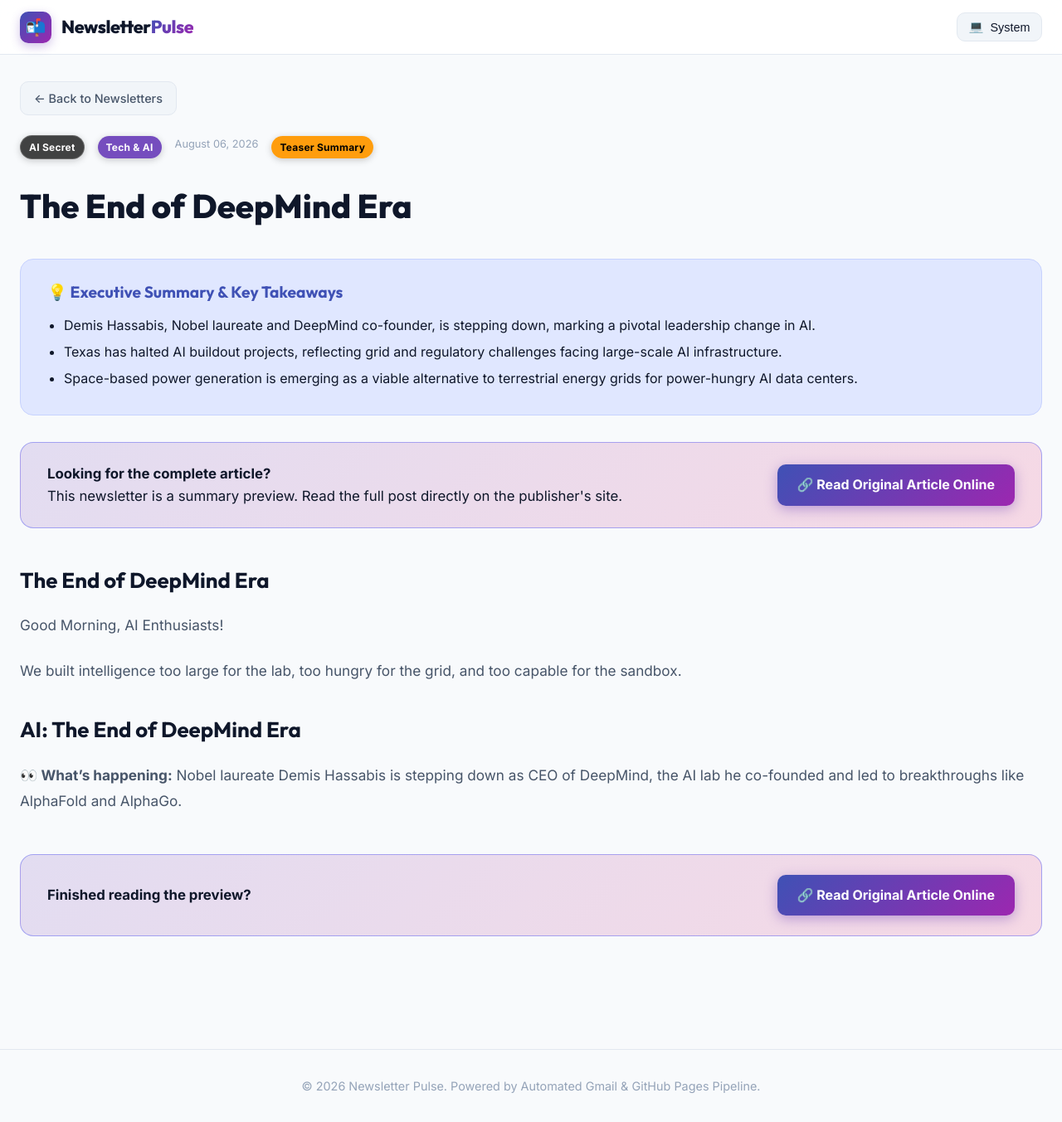
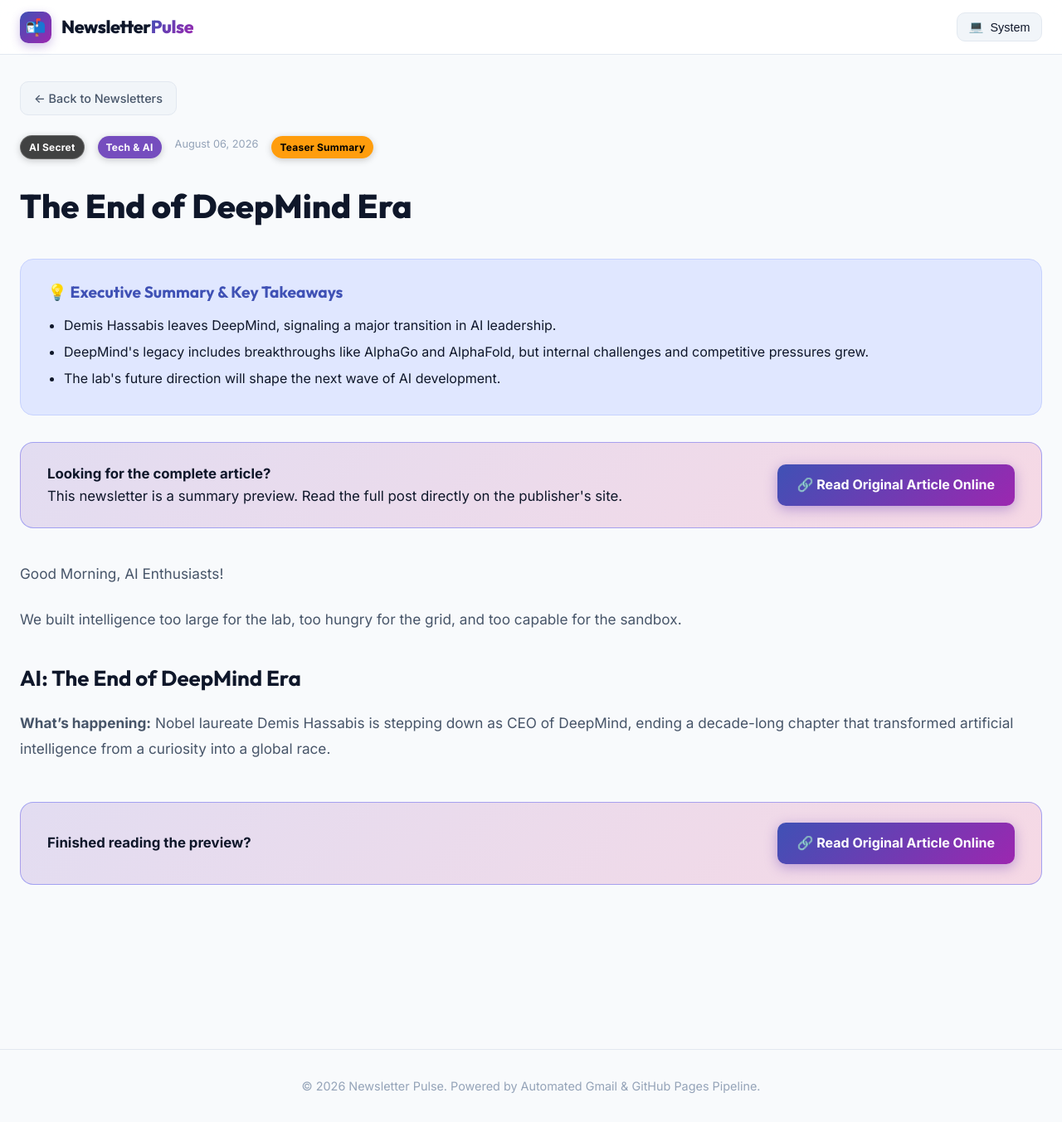
Before and after one commit to vampcoder/daily-newsletters, a Jekyll site: the page built from _posts/2026-08-06-the-end-of-deepmind-era.md, in a window 1280 px wide and 1353 px high. Shown: the whole window at 83% size. Built offline with Jekyll 4.4.1, drawn with Linux system fonts in a browser that asks for light colours.

Commit message:
Update newsletter: 🛎️ The End of DeepMind Era

```diff
--- a/_posts/2026-08-06-the-end-of-deepmind-era.md
+++ b/_posts/2026-08-06-the-end-of-deepmind-era.md
@@ -4,18 +4,16 @@
 date: 2026-08-06 18:02:57 +0800
 source: "AI Secret"
 category: "Tech & AI"
-excerpt: "DeepMind co-founder Demis Hassabis is stepping down, signaling the end of an era for the AI lab he built. This shift, along with Texas's freeze on AI infrastructure and space-based power generation, highlights the growing tensions between AI's ambitions and real-world constraints."
+excerpt: "DeepMind CEO Demis Hassabis steps down, marking the end of an era for the lab that pioneered AlphaGo and AlphaFold. The newsletter explores what this leadership change means for the future of AI research and competition."
 theme_gradient: "linear-gradient(135deg, #00bcd4 0%, #0097a7 100%)"
 image: "https://d18e5vrcqydw4b.cloudfront.net/2026/07/AIS-banner.png"
 original_url: "https://aisecret.us/r/4014c3cf?m=0e4f1869-00e1-41fa-a8af-66cccb66085e"
 is_summary: true
 key_takeaways:
-  - "Demis Hassabis, Nobel laureate and DeepMind co-founder, is stepping down, marking a pivotal leadership change in AI."
-  - "Texas has halted AI buildout projects, reflecting grid and regulatory challenges facing large-scale AI infrastructure."
-  - "Space-based power generation is emerging as a viable alternative to terrestrial energy grids for power-hungry AI data centers."
+  - "Demis Hassabis leaves DeepMind, signaling a major transition in AI leadership."
+  - "DeepMind's legacy includes breakthroughs like AlphaGo and AlphaFold, but internal challenges and competitive pressures grew."
+  - "The lab's future direction will shape the next wave of AI development."
 ---
-
-# The End of DeepMind Era
 
 Good Morning, AI Enthusiasts!
 
@@ -23,4 +21,4 @@
 
 ## AI: The End of DeepMind Era
 
-**👀 What's happening:** Nobel laureate Demis Hassabis is stepping down as CEO of DeepMind, the AI lab he co-founded and led to breakthroughs like AlphaFold and AlphaGo.
+**What's happening:** Nobel laureate Demis Hassabis is stepping down as CEO of DeepMind, ending a decade-long chapter that transformed artificial intelligence from a curiosity into a global race.
```
